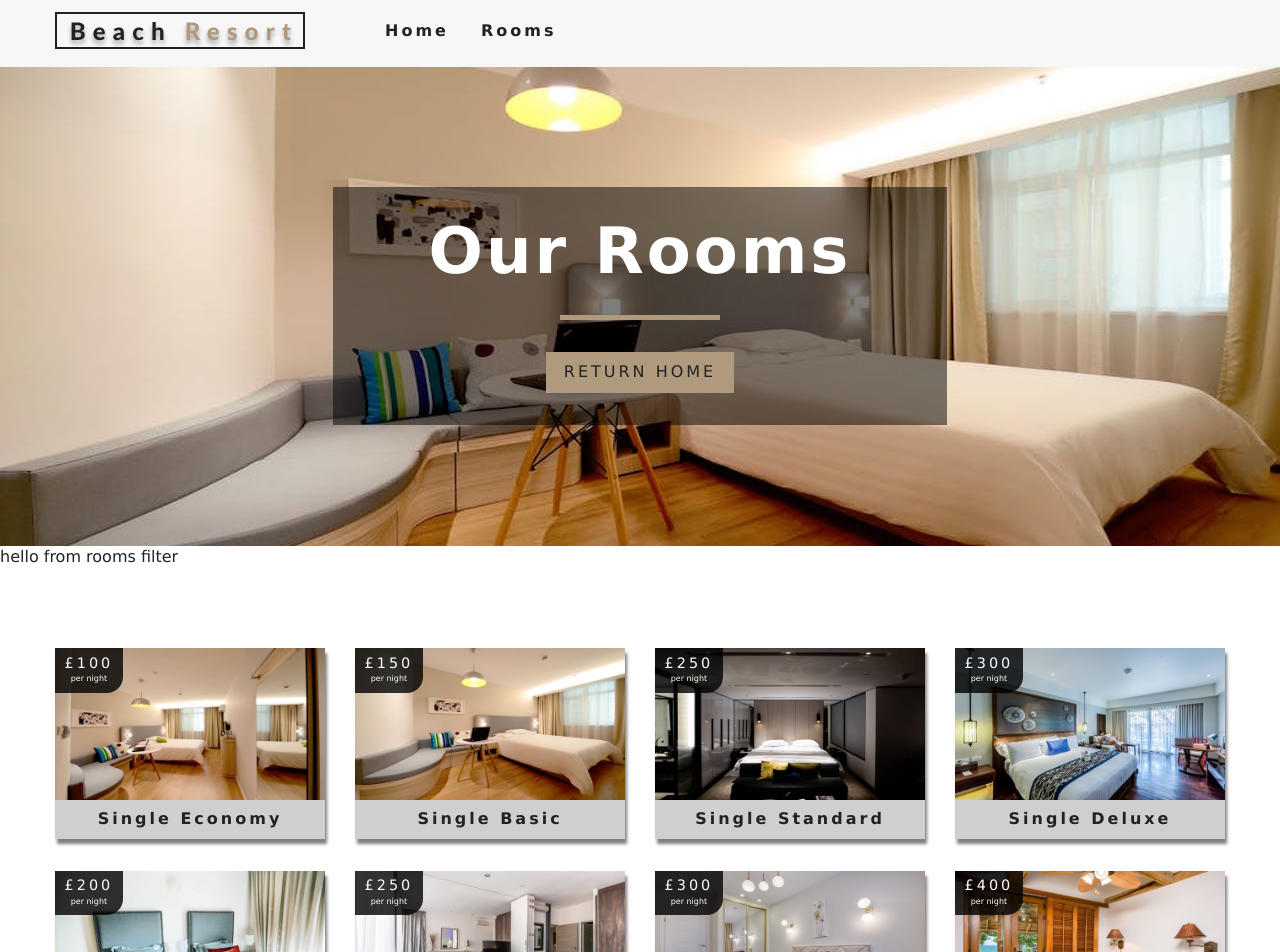
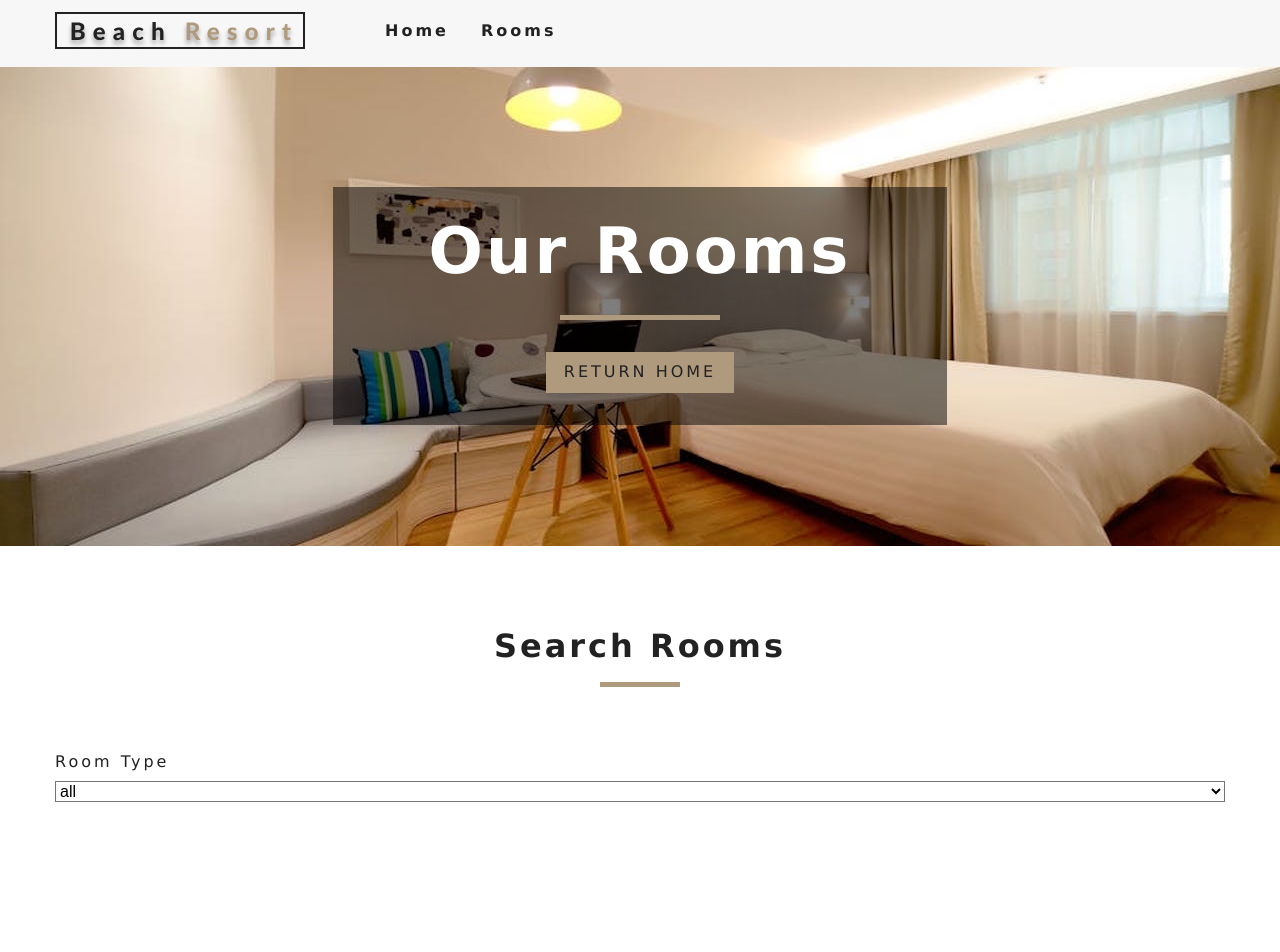
Before and after one commit to stephenjblair/beach-resort, a React (Create React App) app: page /rooms in a window 1280 px wide. Shown: the top 952 px of the page. Built offline with nearby package versions, Linux system fonts and the light colour scheme.

Commit message:
Returned unique values only to room type via getUnique function

```diff
--- a/src/components/RoomsFilter.js
+++ b/src/components/RoomsFilter.js
@@ -3,11 +3,33 @@
 import { RoomContext } from '../context';
 import Title  from '../components/Title';
 
-const RoomsFilter = () => {
+const getUnique = (items, value) => {
+    return [...new Set(items.map(item => item[value]))]
+}
+
+const RoomsFilter = ({ rooms }) => {
     const context = useContext(RoomContext)
-    console.log(context)
+    const { handleChange, type, capacity, price, minPrice, maxPrice, minSize, maxSize, breakfast, pets } = context
+
+    let types = getUnique(rooms, 'type')
+    types = ['all', ...types]
+    types = types.map((item, index) => {
+        return <option value={item} key={index}>{item}</option>
+    })
     return (
-    <div>hello from rooms filter</div>
+        <section className="filter-container">
+            <Title title="search rooms"/>
+            <form  className="filter-form">
+                {/*select type */}
+                <div className="form-group">
+                    <label htmlFor="type">room type</label>
+                    <select name="type" id="type" value={type} className="form-control" onChange={handleChange}>
+                        {types}
+                    </select>
+                </div>
+                {/*end select type */}
+            </form>
+        </section>
     )
 }
 
```
Also changed, not shown: 1 other file (tests, documents, lock files or other folders).
